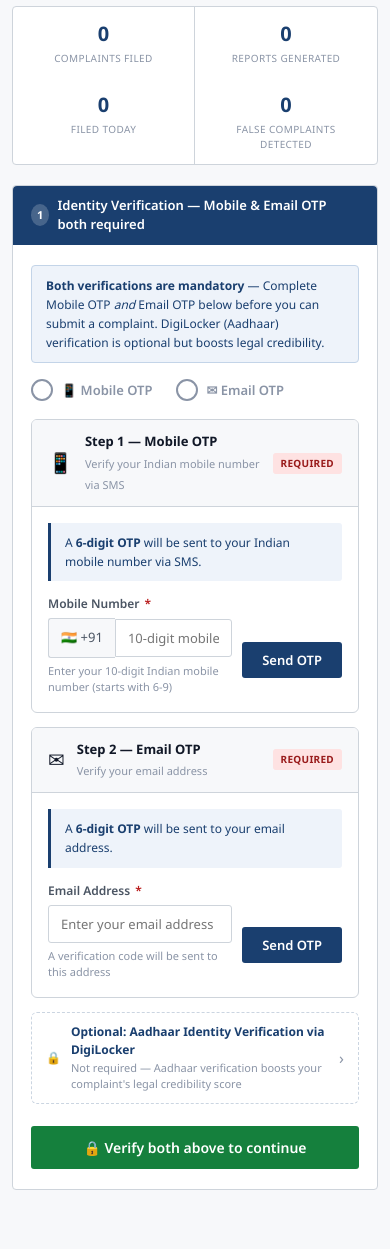
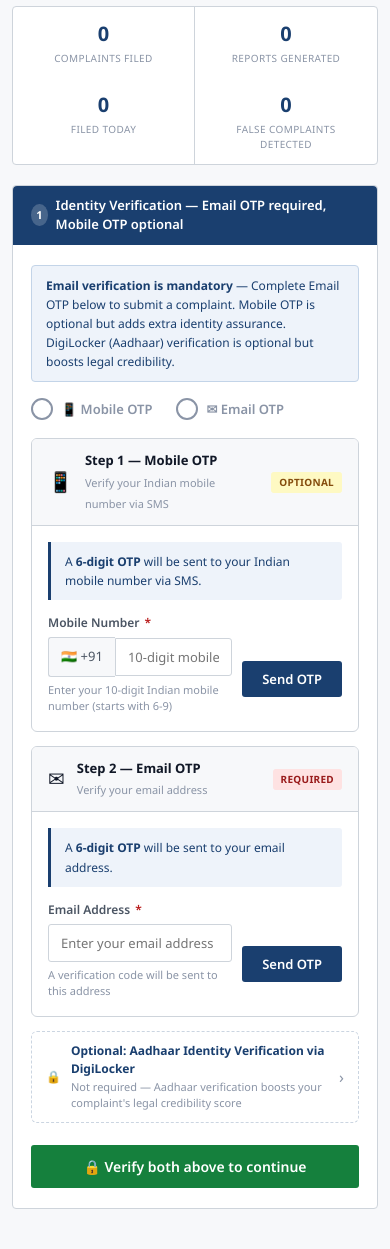
Before and after one commit to keshavhacker1609/AutoJustice-AI-NEXUS, a FastAPI app: page / in a window 390 px wide. Shown: the part 464-1713 px from the top of the page. Run offline with FastAPI, Linux system fonts and the light colour scheme; data that the repository does not hold is empty.

Commit message:
fix: make Mobile OTP optional, Email OTP sufficient to proceed

```diff
--- a/backend/static/js/citizen.js
+++ b/backend/static/js/citizen.js
@@ -340,9 +340,9 @@ function _checkBothVerified() {
   const phoneBadge = document.getElementById('dv-badge-phone');
   const emailBadge = document.getElementById('dv-badge-email');
   if (phoneBadge) {
-    phoneBadge.textContent = phoneOk ? '✅ Verified' : 'REQUIRED';
-    phoneBadge.style.background = phoneOk ? '#dcfce7' : '#fee2e2';
-    phoneBadge.style.color = phoneOk ? '#166534' : '#991b1b';
+    phoneBadge.textContent = phoneOk ? '✅ Verified' : 'OPTIONAL';
+    phoneBadge.style.background = phoneOk ? '#dcfce7' : '#fef9c3';
+    phoneBadge.style.color = phoneOk ? '#166534' : '#854d0e';
   }
   if (emailBadge) {
     emailBadge.textContent = emailOk ? '✅ Verified' : 'REQUIRED';
@@ -352,17 +352,20 @@ function _checkBothVerified() {
 
   const btn = document.getElementById('dv-proceed-btn');
   if (btn) {
-    btn.disabled = !(phoneOk && emailOk);
-    if (phoneOk && emailOk) {
-      btn.textContent = '✅ Both Verified — Continue to Complaint Form →';
+    // Only email OTP is required; phone OTP is optional
+    btn.disabled = !emailOk;
+    if (emailOk) {
+      btn.textContent = phoneOk
+        ? '✅ Both Verified — Continue to Complaint Form →'
+        : '✅ Email Verified — Continue to Complaint Form →';
       btn.style.background = '#16a34a';
     }
   }
 }
 
 function proceedWithBothVerified() {
-  if (!phoneOtpToken || !emailOtpToken) {
-    showToast('Please complete both phone and email verification first.', 'err');
+  if (!emailOtpToken) {
+    showToast('Email verification is required to proceed.', 'err');
     return;
   }
 
@@ -742,11 +745,7 @@ function setupFormSubmit() {
   form.addEventListener('submit', async (e) => {
     e.preventDefault();
 
-    // Double-check both OTPs are present
-    if (!phoneOtpToken) {
-      showToast('Mobile number verification is required.', 'err');
-      return;
-    }
+    // Email OTP is required; phone OTP is optional
     if (!emailOtpToken) {
       showToast('Email verification is required.', 'err');
       return;
--- a/backend/templates/citizen_portal.html
+++ b/backend/templates/citizen_portal.html
@@ -592,12 +592,13 @@
     <div class="section-card">
       <div class="section-card-head">
         <div class="step-num">1</div>
-        <span>Identity Verification — Mobile &amp; Email OTP both required</span>
+        <span>Identity Verification — Email OTP required, Mobile OTP optional</span>
       </div>
       <div class="section-card-body">
 
         <div class="dv-req-notice">
-          <strong>Both verifications are mandatory</strong> — Complete Mobile OTP <em>and</em> Email OTP below before you can submit a complaint.
+          <strong>Email verification is mandatory</strong> — Complete Email OTP below to submit a complaint.
+          Mobile OTP is optional but adds extra identity assurance.
           DigiLocker (Aadhaar) verification is optional but boosts legal credibility.
         </div>
 
```
